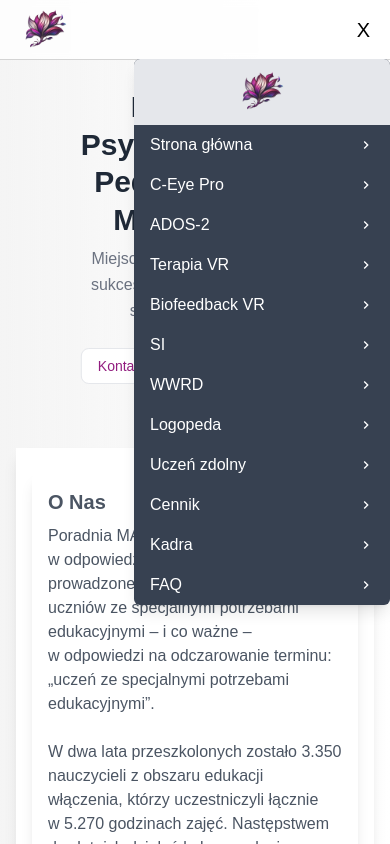
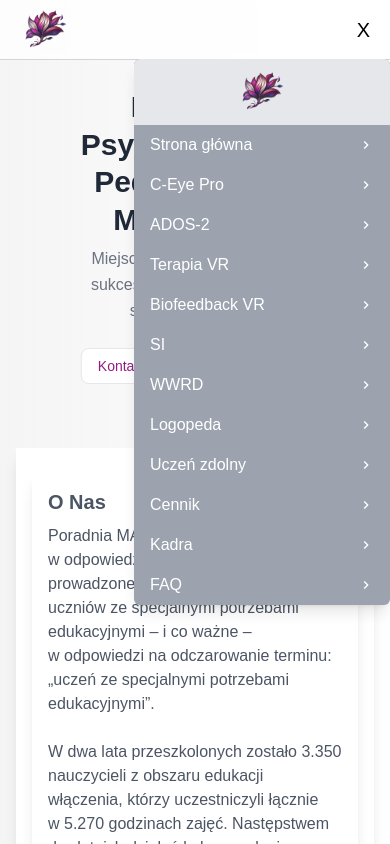
Before and after one commit to FifiLen/Strona-poradni-ppp, a Next.js app: page / in a window 390 px wide. Both pictures are taken after a click on the element 360 px from the left and 29 px from the top of the page. Shown: the top 844 px of the page. Built offline with nearby package versions, Linux system fonts and the light colour scheme.

Commit message:
nav mobile bg-gray-400

```diff
--- a/components/Nav.jsx
+++ b/components/Nav.jsx
@@ -48,7 +48,7 @@ const Navbar = () => {
         }
 
         </div>
-        <div className={`absolute top-full right-0 w-64 bg-gray-700 rounded-md shadow-lg z-10 overflow-hidden text-right ${isMenuOpen ? 'block' : 'hidden'} md:hidden`}>
+        <div className={`absolute top-full right-0 w-64 bg-gray-400 rounded-md shadow-lg z-10 overflow-hidden text-right ${isMenuOpen ? 'block' : 'hidden'} md:hidden`}>
     <div className="flex justify-center items-center bg-gray-200 p-2">
         <Image src="/assets/magnolia.png" alt="Magnolia Logo" width={50} height={50} className="object-contain" />
         <h1 className="ml-2 text-white">MAGNOLIA</h1>
```
